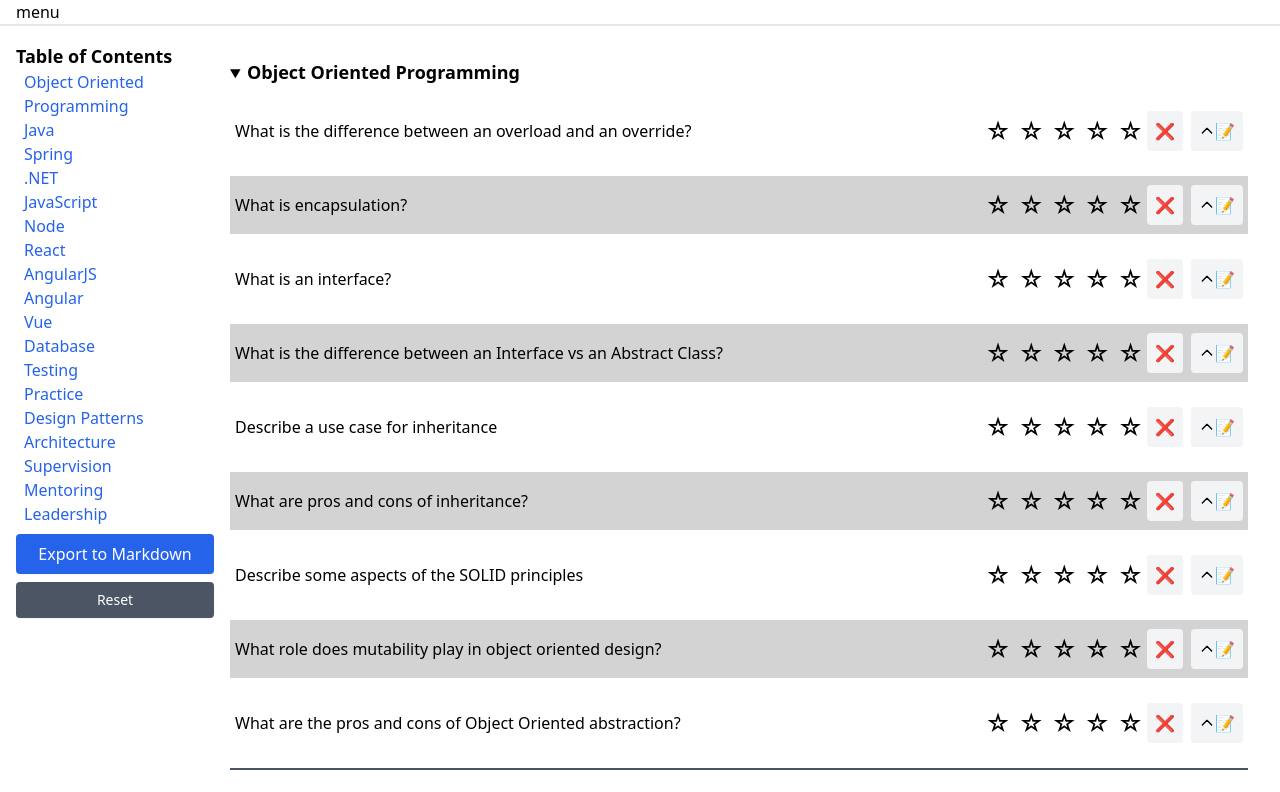
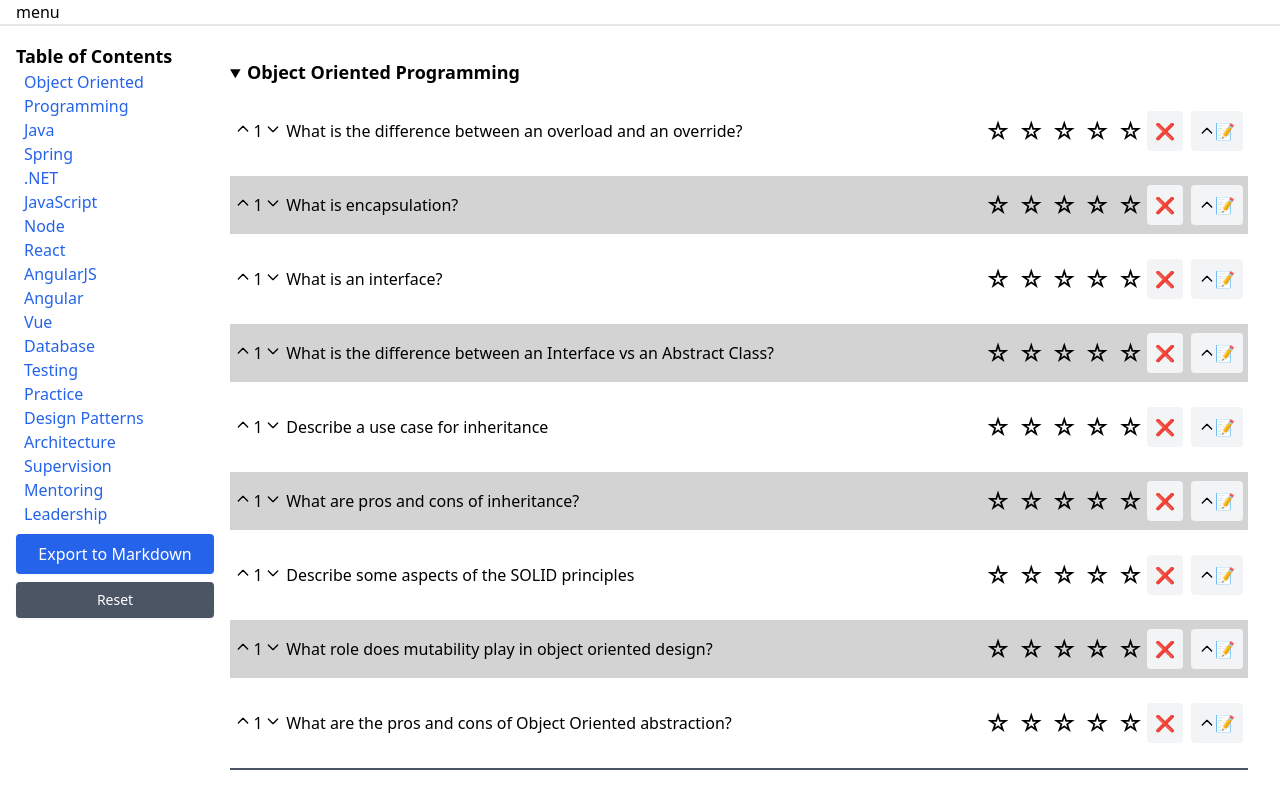
Before and after one commit to ZachariBarnes/conductor, a React (Create React App) app: page /conductor in a window 1280 px wide. Shown: the top 792 px of the page. Built offline with nearby package versions, Linux system fonts and the light colour scheme; what hashids would draw is missing.

Commit message:
Can now add weight to questions

```diff
--- a/src/components/icons/ChevronDown.tsx
+++ b/src/components/icons/ChevronDown.tsx
@@ -1,4 +1,4 @@
-export function ChrevronDown() {
+export function ChevronDown() {
   return (
     <svg
       xmlns="http://www.w3.org/2000/svg"
--- a/src/modules/conductor/Conductor.js
+++ b/src/modules/conductor/Conductor.js
@@ -12,12 +12,13 @@ import {
   removeItem,
   resetApp,
   updateNotes,
+  updateWeight,
 } from "../../store/actions/data-actions";
 import { Link } from "react-router-dom";
 import { ResizingTextarea } from "../../components/ResizingTextarea";
 import newlinebr from "newline-br";
 import { ChevronUp } from "../../components/icons/ChevronUp";
-import { ChrevronDown } from "../../components/icons/ChevronDown";
+import { ChevronDown } from "../../components/icons/ChevronDown";
 
 export function Conductor() {
   const [data, setData] = useState();
@@ -173,7 +174,14 @@ function useItemEvents(section, prompt) {
     [section, prompt, dispatch]
   );
 
-  return { handleScoreSelected, handleScoreCleared, handleNotesChanged };
+  const handleWeightChanged = React.useCallback(
+    function handleWeightChanged(value) {
+      dispatch(updateWeight({ section, prompt, weight: value }));
+    },
+    [section, prompt, dispatch]
+  );
+
+  return { handleScoreSelected, handleScoreCleared, handleNotesChanged, handleWeightChanged };
 }
 
 function useItem(section, prompt) {
@@ -188,22 +196,32 @@ function getScore(item) {
   return score;
 }
 
+function getWeight(item){
+  const weight = item && item.weight!==undefined ? item.weight : 1;
+  return weight;
+}
+
 function getNotes(item) {
   return item && item.notes ? item.notes : "";
 }
 
 function Entry({ section, entry, bgcolor, visible }) {
   const item = useItem(section, entry.prompt);
-  const { handleScoreSelected, handleScoreCleared, handleNotesChanged } =
+  const { handleScoreSelected, handleScoreCleared,
+    handleNotesChanged, handleWeightChanged } =
     useItemEvents(section, entry.prompt);
   const score = getScore(item);
   const notes = getNotes(item);
+  const weight = getWeight(item);
   return (
     <MemoSingleEntry
+      entry={entry}
       prompt={entry.prompt}
       section={section}
       score={score}
       notes={notes}
+      weight={weight}
+      handleWeightChanged={handleWeightChanged}
       handleScoreCleared={handleScoreCleared}
       handleScoreSelected={handleScoreSelected}
       handleNotesChanged={handleNotesChanged}
@@ -213,11 +231,33 @@ function Entry({ section, entry, bgcolor, visible }) {
   );
 }
 
+function getWeightWidget(promptObj, prompt, handleWeightChanged, weight, setWeight){
+  return(
+    <div style={{flexWrap:'wrap', flexDirection:'row'}}>
+      <button className="w-4 h-4"
+        style={{display: 'inline-block'}}
+        onClick={(e)=>{weight++; handleWeightChanged(weight); setWeight(weight)}}>
+        <ChevronUp/>
+      </button>
+      <p style={{display: 'inline-block', padding:2.5}}>{weight}</p>
+      <button className="w-4 h-4"
+        style={{display: 'inline-block'}}
+        onClick={(e)=>{if(weight){weight--}; handleWeightChanged(weight); setWeight(weight)}}>
+        <ChevronDown size="4" />
+      </button>
+      <p className="pr-4 text-base" style={{display: 'inline-block', padding:5}}>{prompt}</p>
+    </div>
+  )
+}
+
 function SingleEntry({
+  entry,
   prompt,
   section,
   score,
   notes,
+  weight,
+  handleWeightChanged,
   handleScoreCleared,
   handleScoreSelected,
   handleNotesChanged,
@@ -225,13 +265,14 @@ function SingleEntry({
   visible
 }) {
   const [addNotes, setAddNotes] = useState(false);
+  const [stateWeight, setWeight] = useState(weight);
   const displayStyle = visible ? "block" : "none" ;
   return (
     prompt && (
       <div key={prompt} className="mb-4" style={{backgroundColor: bgcolor, padding:5, display: displayStyle}}>
         <div className="flex-row items-center justify-between md:flex" >
           <div className="w-full md:w-3/5">
-            <p className="pr-4 text-base">{prompt}</p>
+            {getWeightWidget(entry, prompt, handleWeightChanged, stateWeight, setWeight)}
           </div>
           <div className="flex items-center w-full space-x-2 md:w-2/5 md:justify-end sm:justify-center sm:self-center">
             <ScoreMeter
@@ -250,7 +291,7 @@ function SingleEntry({
                 </div>
               ) : (
                 <div className="w-4 h-4">
-                  <ChrevronDown size="4" />
+                  <ChevronDown size="4" />
                 </div>
               )}
               📝
--- a/src/modules/conductor/ExportConductor.js
+++ b/src/modules/conductor/ExportConductor.js
@@ -17,17 +17,18 @@ export function ExportConductor() {
       let overallScore = 0;
       let a = `##### ${group}\n`;
       const b = groups[group].map((item) => {
+        let weight = item.weight!==undefined ? item.weight : 1;
         let v = `* ${item.prompt}\n`;
         if (item.score) {
           v += `    - ${Array(item.score).fill("★").join("")}`;
-          overallScore+=item.score;
+          overallScore+=(item.score*weight);
         }
         if (item.notes) {
           v += `    - ${item.notes}`;
         }
         return v;
       });
-      overallScore = overallScore/groups[group].length;
+      overallScore = Math.round(overallScore/groups[group].length);
       if(overallScore>0){
         a += getStars(overallScore);
       }
@@ -49,6 +50,7 @@ export function ExportConductor() {
 
         {/* <div> */}
         <textarea
+          readOnly
           className="flex-1 flex-grow w-full h-full p-2 my-4 border-2 border-gray-200"
           value={content}
         ></textarea>
@@ -59,6 +61,9 @@ export function ExportConductor() {
 }
 
 const getStars = (score) => {
+  if(score>5){
+    score=5;
+  }
   let stars = "";
   for(var i = 1; i <= score; i++) {
     stars += "★";
--- a/src/store/actions/data-actions.js
+++ b/src/store/actions/data-actions.js
@@ -6,6 +6,11 @@ export function addItem({ section, prompt, score }) {
 export const UPDATE_NOTES = "UPDATE_NOTES";
 export function updateNotes({ section, prompt, notes }) {
   return { type: UPDATE_NOTES, payload: { section, prompt, notes } };
+}
+
+export const UPDATE_WEIGHT = "UPDATE_WEIGHT";
+export function updateWeight({ section, prompt, weight }) {
+  return { type: UPDATE_WEIGHT, payload: { section, prompt, weight } };
 }
 
 export const REMOVE_ITEM = "REMOVE_ITEM";
--- a/src/store/reducers/data-reducer.js
+++ b/src/store/reducers/data-reducer.js
@@ -3,6 +3,7 @@ import {
   REMOVE_ITEM,
   RESET_APP,
   UPDATE_NOTES,
+  UPDATE_WEIGHT,
 } from "../actions/data-actions";
 
 function getInitialState() {
@@ -33,6 +34,22 @@ export function data(state = getInitialState(), action) {
       );
       return [...nextState, item];
     }
+    case UPDATE_WEIGHT: {
+      const existing =
+        state.find(
+          (item) =>
+            item.section === action.payload.section &&
+            item.prompt === action.payload.prompt
+        ) || {};
+      const item = { ...existing, ...action.payload };
+      const nextState = remove(
+        state,
+        action.payload.section,
+        action.payload.prompt,
+      );
+      console.log([...nextState, item]);
+      return [...nextState, item];
+    }
     case REMOVE_ITEM: {
       return remove(state, action.payload.section, action.payload.prompt);
     }
```
